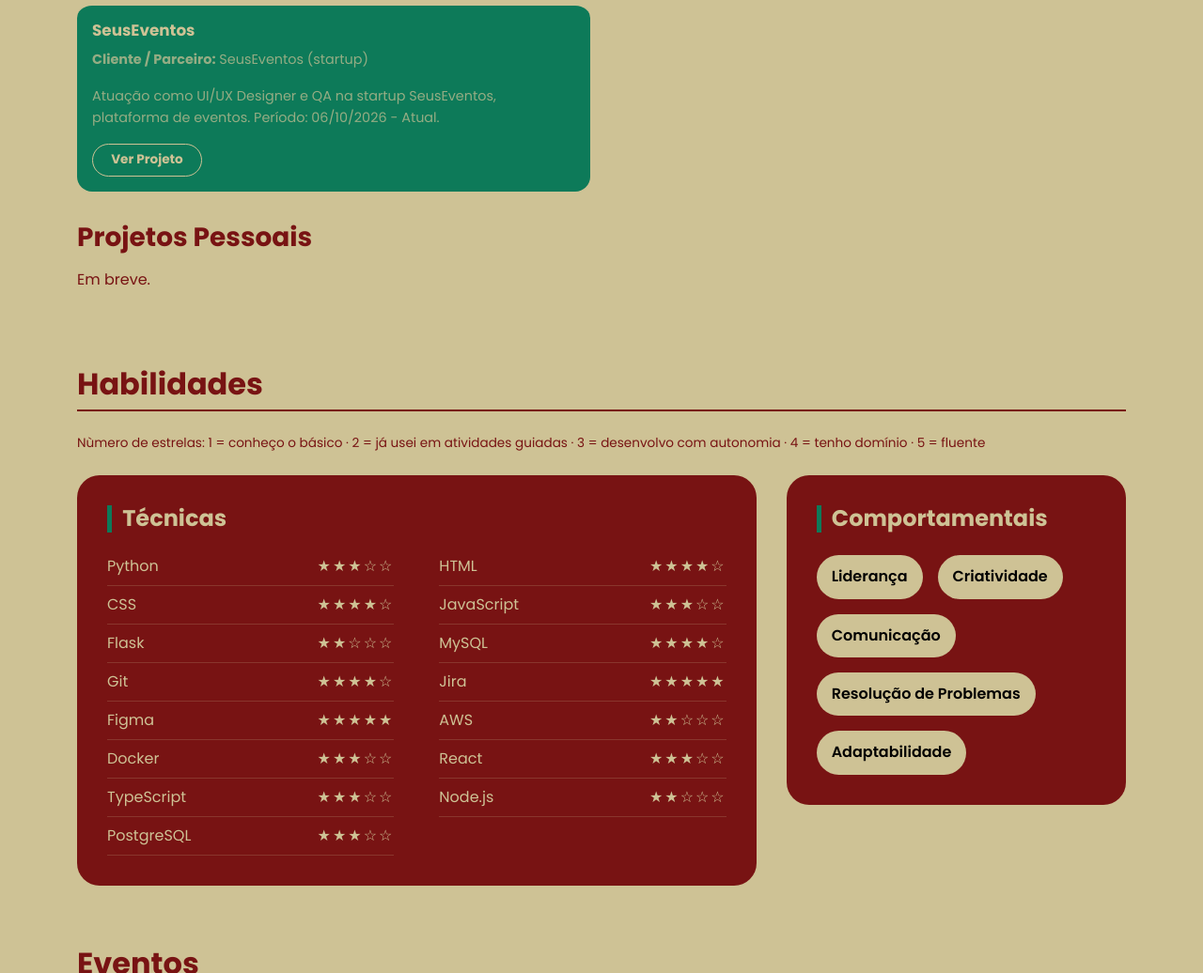
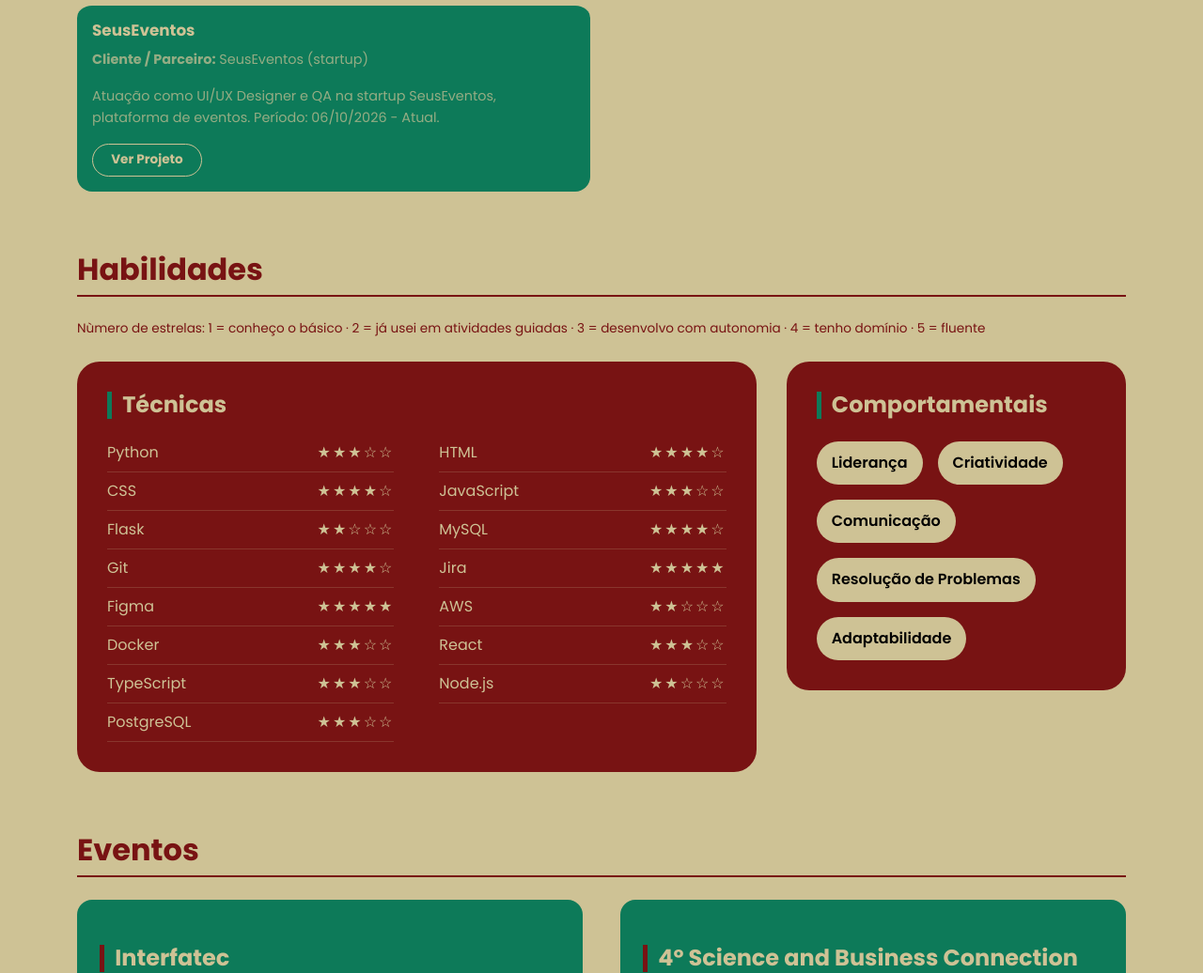
Before and after one commit to ninaduquehc/Portfolio, a plain HTML site: page index.html in a window 1280 px wide. Shown: the part 2883-3919 px from the top of the page at 94% size. Drawn offline with nearby package versions, Linux system fonts and the light colour scheme.

Commit message:
feat: adiciona imagens do GesTec e remove secao de projetos pessoais

```diff
--- a/data/projects.js
+++ b/data/projects.js
@@ -62,11 +62,13 @@ const projects = [
         ],
         link: "https://github.com/ninaduquehc/sistema-ordens-servico",
         images: [
-            "static/imagens/projetos/gestec_1.png",
-            "static/imagens/projetos/gestec_2.png",
-            "static/imagens/projetos/gestec_3.png",
-            "static/imagens/projetos/gestec_4.png",
-            "static/imagens/projetos/gestec_5.png"
+            "static/imagens/projetos/p1.png",
+            "static/imagens/projetos/p2.png",
+            "static/imagens/projetos/p3.png",
+            "static/imagens/projetos/p4.png",
+            "static/imagens/projetos/p5.png",
+            "static/imagens/projetos/p6.png",
+            "static/imagens/projetos/p7.png",
         ]
     },
 
--- a/index.html
+++ b/index.html
@@ -137,9 +137,6 @@
             <h3 class="subsecao">Projetos Profissionais</h3>
             <div id="projects-profissional" class="row g-4"></div>
 
-            <h3 class="subsecao">Projetos Pessoais</h3>
-            <div id="projects-pessoal" class="row g-4"></div>
-
         </section>
 
         <!-- HABILIDADES -->
--- a/js/home.js
+++ b/js/home.js
@@ -40,7 +40,7 @@ document.addEventListener("DOMContentLoaded", () => {
   }
 
   // cada categoria do projects.js aponta para um container do index.html
-  const categorias = ["academico", "disciplina", "profissional", "pessoal"];
+  const categorias = ["academico", "disciplina", "profissional"];
 
   categorias.forEach(categoria => {
     const container = document.querySelector(`#projects-${categoria}`);
```
Also changed, not shown: static/imagens/projetos/p1.png (added), static/imagens/projetos/p2.png (added), static/imagens/projetos/p3.png (added), static/imagens/projetos/p4.png (added), static/imagens/projetos/p5.png (added), static/imagens/projetos/p6.png (added), static/imagens/projetos/p7.png (added), 1 other file.
